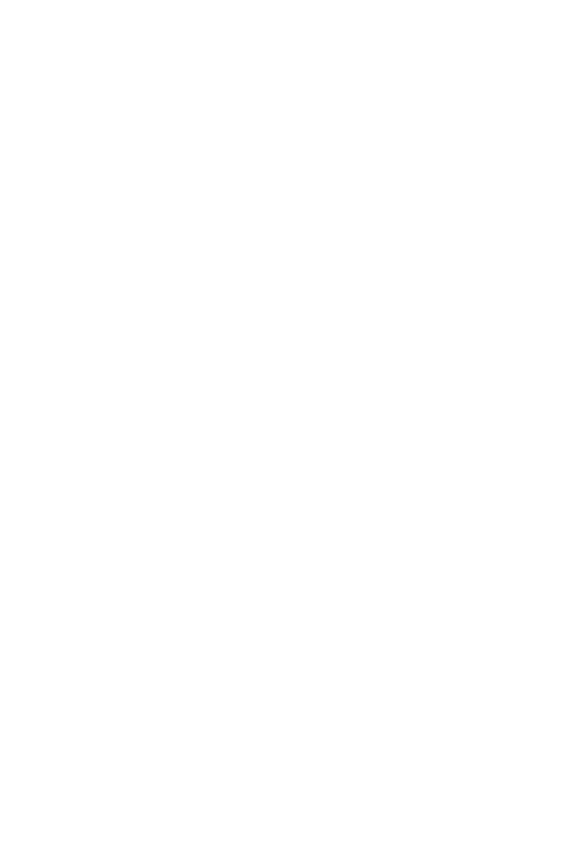
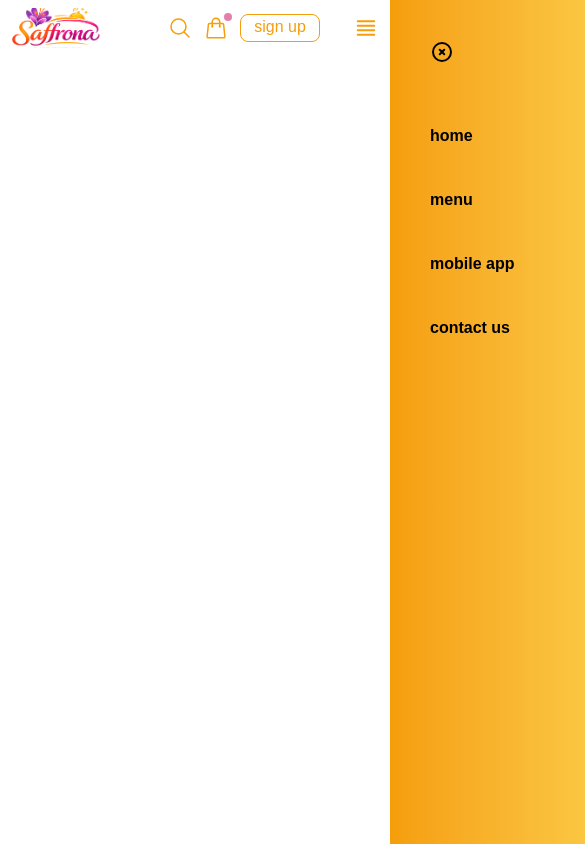
Before and after one commit to engr-sudiptto/Saffrona, a React (Vite) app: page /cart in a window 390 px wide. Before the commit this address had no page. Shown: the top 844 px of the page, 585 px wide, since content can reach past the window. Built offline with nearby package versions, Linux system fonts and the light colour scheme.

Commit message:
feat: implement responsive navbar component

```diff
--- a/src/App.jsx
+++ b/src/App.jsx
@@ -11,8 +11,10 @@ function App() {
       <Routes>
         <Route path="/" element={<Home/>} />
         <Route path="/mobileapp" element={<MobileApp />} />
-        <Route path="/mobileapp" element={<ContactUs/>} />
-        <Route path="/mobileapp" element={<Menu/>} />
+        <Route path="/contactus" element={<ContactUs/>} />
+        <Route path="/menu" element={<Menu/>} />
+        <Route path="/cart" element={<Menu/>} />
+        <Route path="/auth" element={<Menu/>} />
       </Routes>
     </Router>
   );
--- a/src/components/Navbar.jsx
+++ b/src/components/Navbar.jsx
@@ -1,35 +1,101 @@
-import React from 'react'
-import { assets } from '../assets/assets'
-import { Link } from 'react-router-dom';
+import React, { useState } from 'react';
+import { assets } from '../assets/assets';
+import { Link, NavLink } from 'react-router-dom';
 
 const Navbar = () => {
+  // mobile menu functionality
+  const [isMenuOpen, setIsMenuOpen] = useState(false);
+
+  const toggleMenu = () => {
+    setIsMenuOpen(!isMenuOpen);
+  };
+
+
   return (
     <div>
+      <div className="flex justify-between relative w-full max-w-300 m-auto items-center px-3 py-2 lg:px-5 lg:py-4">
         {/* ------- main menu -------  */}
-      <div>
-        <img src={assets.saffronaLogo} alt="main logo" />
-      </div>
+        <Link to="/" className="w-22 h-10 sm:w-28 sm:h-12 xl:w-30 xl:h-14">
+          <img
+            className="w-full h-full object-cover"
+            src={assets.saffronaLogo}
+            alt="main logo"
+          />
+        </Link>
 
         {/* --------- navigation menu ---------  */}
         <nav>
-        <ul>
-          <Link>home</Link>
-          <Link>menu</Link>
-          <Link>mobile app</Link>
-          <Link>contact us</Link>
+          <div
+            onClick={toggleMenu}
+            className={`${isMenuOpen ? 'visible opacity-100' : 'hidden opacity-0'} w-full h-screen absolute bg-black/30 top-0 left-0 z-99 backdrop-blur-sm transition-all duration-700 lg:hidden`}
+          ></div>
+          <ul
+            className={`w-65 h-screen absolute top-0 ${isMenuOpen ? 'right-0' : '-right-65'} bg-linear-to-r from-[#F59E0B] to-[#FCD34D] flex flex-col gap-10 pt-10 pl-10 transition-all duration-700 z-100 lg:static lg:flex-row lg:gap-10 lg:p-0 lg:bg-none lg:w-auto lg:h-auto`}
+          >
+            <button
+              onClick={toggleMenu}
+              className="cursor-pointer mb-5 lg:hidden"
+            >
+              <svg
+                xmlns="http://www.w3.org/2000/svg"
+                fill="none"
+                viewBox="0 0 24 24"
+                strokeWidth="2"
+                stroke="currentColor"
+                className="size-6"
+              >
+                <path
+                  strokeLinecap="round"
+                  strokeLinejoin="round"
+                  d="m9.75 9.75 4.5 4.5m0-4.5-4.5 4.5M21 12a9 9 0 1 1-18 0 9 9 0 0 1 18 0Z"
+                />
+              </svg>
+            </button>
+            <NavLink
+              to="/"
+              className={({ isActive }) =>
+                `font-bold lg:font-normal ${isActive ? 'underline lg:text-[#11182780]' : 'lg:text-[#F59E0B]'}`
+              }
+            >
+              home
+            </NavLink>
+            <NavLink
+              to="/menu"
+              className={({ isActive }) =>
+                `font-bold lg:font-normal  ${isActive ? 'underline lg:text-[#11182780]' : 'lg:text-[#F59E0B]'}`
+              }
+            >
+              menu
+            </NavLink>
+            <NavLink
+              to="/mobileapp"
+              className={({ isActive }) =>
+                `font-bold lg:font-normal ${isActive ? 'underline lg:text-[#11182780]' : 'lg:text-[#F59E0B]'}`
+              }
+            >
+              mobile app
+            </NavLink>
+            <NavLink
+              to="/contactus"
+              className={({ isActive }) =>
+                `font-bold lg:font-normal ${isActive ? 'underline lg:text-[#11182780]' : 'lg:text-[#F59E0B]'}`
+              }
+            >
+              contact us
+            </NavLink>
           </ul>
         </nav>
 
         {/* ------- social media icons --------- */}
-      <div>
-        <Link>
+        <div className="flex gap-3 items-center sm:gap-5">
+          <Link to="/search">
             <svg
               xmlns="http://www.w3.org/2000/svg"
               fill="none"
               viewBox="0 0 24 24"
               strokeWidth="1.5"
               stroke="currentColor"
-            className="size-6"
+              className="size-6 text-[#F59E0B]"
             >
               <path
                 strokeLinecap="round"
@@ -38,14 +104,15 @@ const Navbar = () => {
               />
             </svg>
           </Link>
-        <Link>
+          <Link to="/cart" title="cart" className="relative">
+            <div className="absolute -top-0.75 -right-1 w-2 h-2 rounded-full bg-pink-700/50"></div>
             <svg
               xmlns="http://www.w3.org/2000/svg"
               fill="none"
               viewBox="0 0 24 24"
               strokeWidth="1.5"
               stroke="currentColor"
-            className="size-6"
+              className="size-6 text-[#F59E0B]"
             >
               <path
                 strokeLinecap="round"
@@ -54,10 +121,35 @@ const Navbar = () => {
               />
             </svg>
           </Link>
-        <Link>sign up</Link>
+          <Link
+            title="sign up"
+            to="/auth"
+            className="w-20 h-7 border rounded-lg border-[#F59E0B] text-[#F59E0B] text-center sm:w-24 hover:bg-[#F59E0B] hover:text-white"
+          >
+            sign up
+          </Link>
+        </div>
+
+        {/* ------------ mobile menu button --------- */}
+        <button onClick={toggleMenu} className="cursor-pointer lg:hidden">
+          <svg
+            xmlns="http://www.w3.org/2000/svg"
+            fill="none"
+            viewBox="0 0 24 24"
+            strokeWidth="2"
+            stroke="currentColor"
+            className="size-6 text-[#F59E0B]"
+          >
+            <path
+              strokeLinecap="round"
+              strokeLinejoin="round"
+              d="M3.75 5.25h16.5m-16.5 4.5h16.5m-16.5 4.5h16.5m-16.5 4.5h16.5"
+            />
+          </svg>
+        </button>
       </div>
     </div>
   );
-}
+};
 
-export default Navbar
+export default Navbar;
--- a/src/index.css
+++ b/src/index.css
@@ -1 +1,8 @@
 @import "tailwindcss";
+
+/* add custom font style  */
+@import url('https://fonts.googleapis.com/css2?family=Outfit:wght@100..900&display=swap');
+
+*{
+  font-family: "Outfit", sans-serif;
+}
--- /dev/null
+++ b/src/pages/Auth.jsx
@@ -0,0 +1,9 @@
+import React from 'react'
+
+const Auth = () => {
+  return (
+    <div>Auth</div>
+  )
+}
+
+export default Auth
--- /dev/null
+++ b/src/pages/Cart.jsx
@@ -0,0 +1,9 @@
+import React from 'react'
+
+const Cart = () => {
+  return (
+    <div>Cart</div>
+  )
+}
+
+export default Cart
```
Lines whose indentation alone changed are shown as unchanged.
